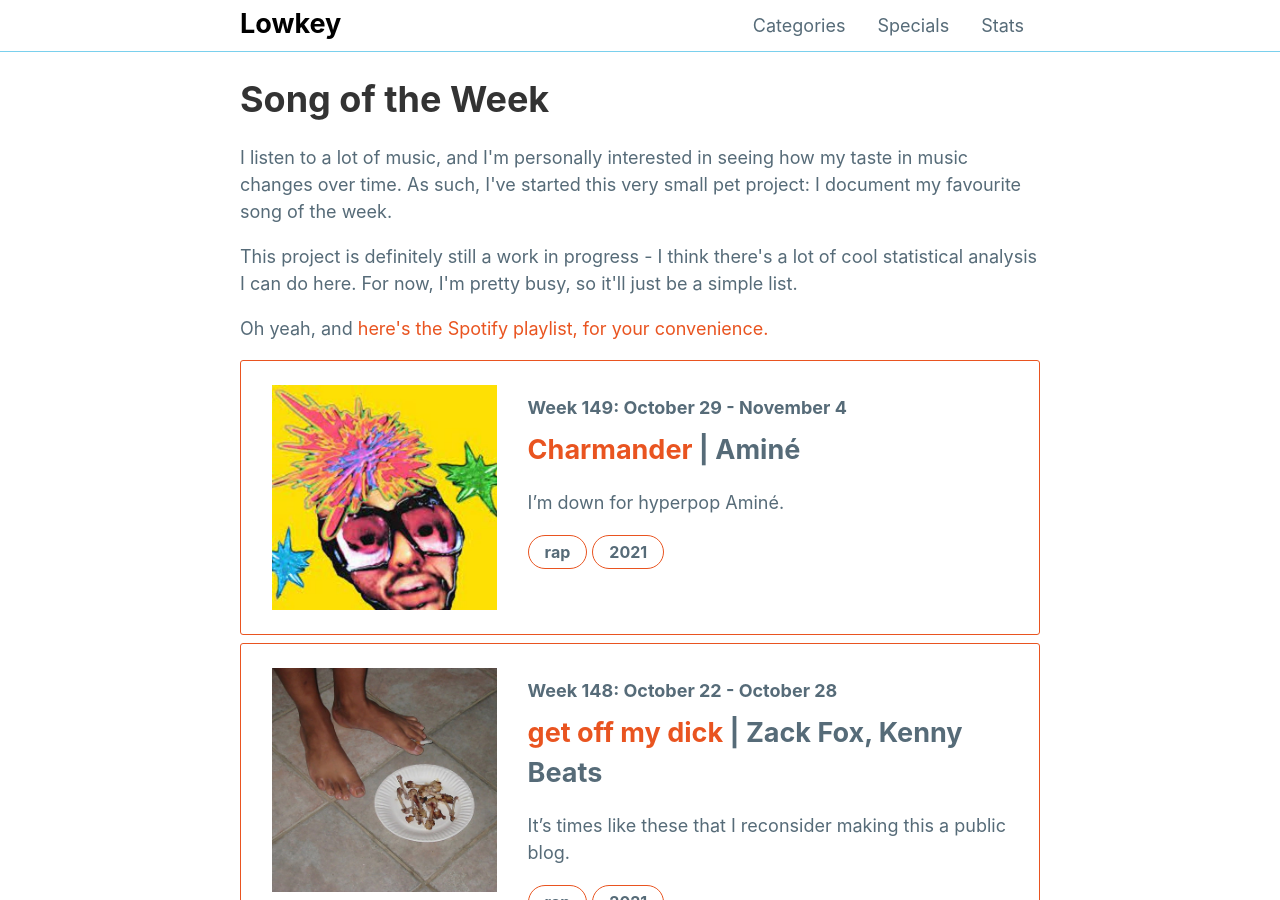
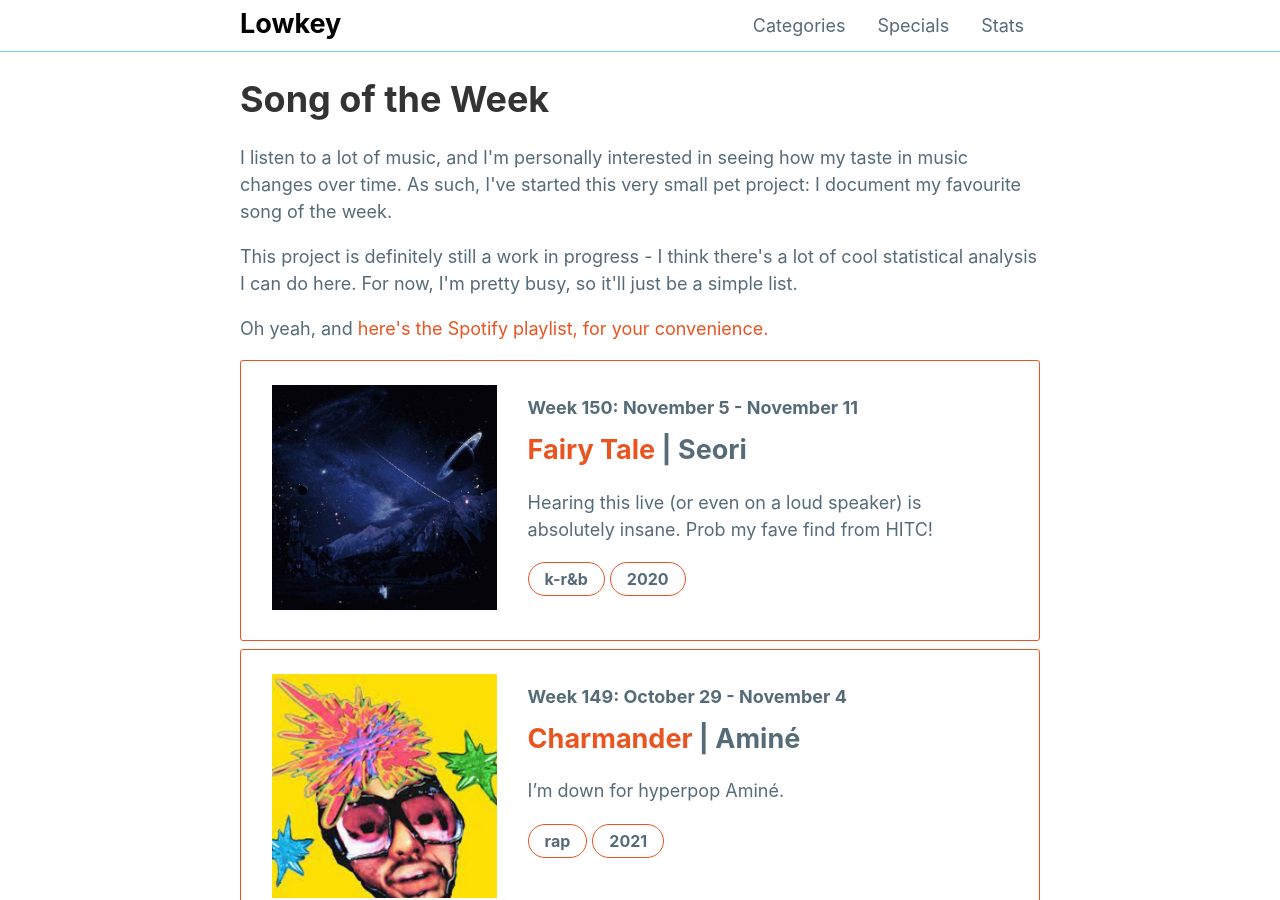
Before and after one commit to mattxwang/lowkey, a Jekyll site: the page built from stats/song-of-the-week.html, in a window 1280 px wide and 900 px high. Built offline with Jekyll 4.4.1, drawn with Linux system fonts in a browser that asks for light colours; comment, search, counter and statistics services are not loaded.

Commit message:
fairy tale

```diff
--- a/_data/sotw.yml
+++ b/_data/sotw.yml
@@ -1488,3 +1488,13 @@ week149:
   year: 2021
   blurb: >
     I'm down for hyperpop Aminé.
+week150:
+  week: "Week 150: November 5 - November 11"
+  title: "Fairy Tale"
+  artist: "Seori"
+  album: "?depacse owh"
+  album_art: "who-escaped.jpg"
+  genre: "k-r&b"
+  year: 2020
+  blurb: >
+    Hearing this live (or even on a loud speaker) is absolutely insane. Prob my fave find from HITC!
```
Also changed, not shown: img/albums/who-escaped.jpg (added).
